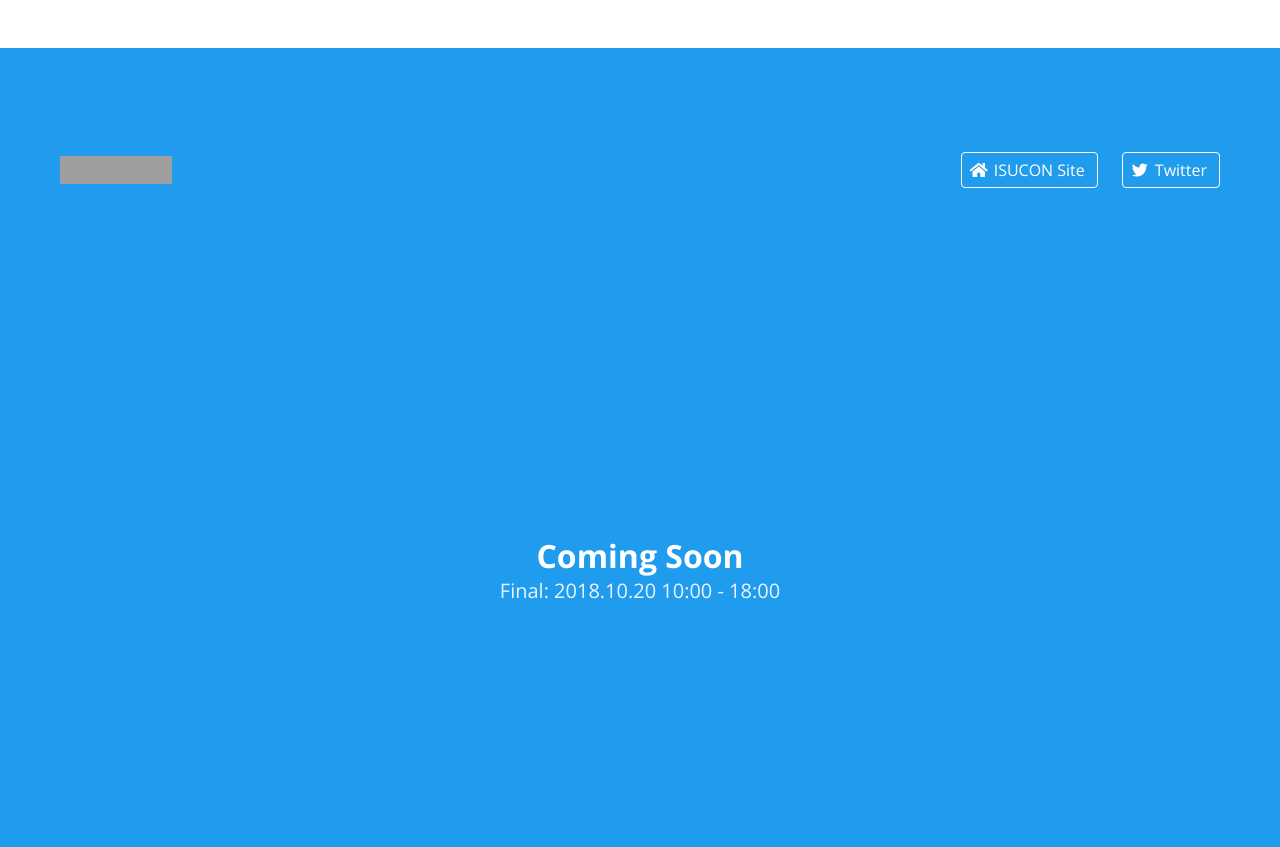
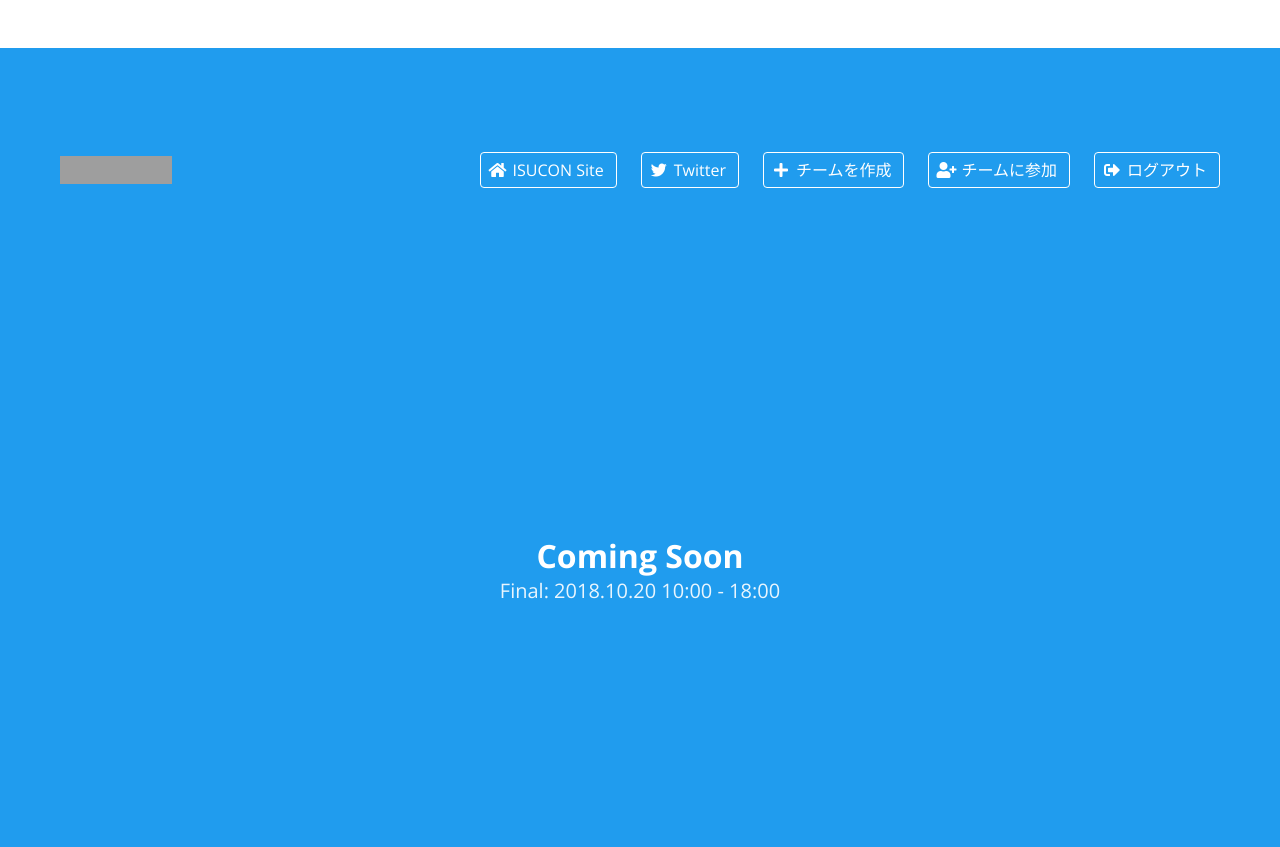
Before and after one commit to Sorarinu/isucon9-portal, a Django app: page / in a window 1280 px wide. Shown: the top 847 px of the page. Run offline with Django 3.2, Linux system fonts and the light colour scheme; the visitor is signed in with stand-in values (Sample User, id 1); parts of the project's set-up code (start-up, migrations or seed data) failed here and were passed over; grey boxes are pictures that could not be loaded.

Commit message:
チーム関連リンク、ログインログアウトを追加

```diff
--- a/isucon/portal/templates/landing.html
+++ b/isucon/portal/templates/landing.html
@@ -46,11 +46,47 @@
               </span>
               {% if user and user.is_authenticated and user.team %}
               <span class="navbar-item">
-                <a class="button is-white is-outlined" target="_blank" href="{% url "team_information" %}">
+                <a class="button is-white is-outlined" href="{% url "team_information" %}">
                   <span class="icon">
                     <i class="fas fa-info-circle"></i>
                   </span>
                   <span>チーム情報</span>
+                </a>
+              </span>
+              {% elif user and user.is_authenticated and not user.team %}
+              <span class="navbar-item">
+                <a class="button is-white is-outlined" href="{% url "create_team" %}">
+                  <span class="icon">
+                    <i class="fas fa-plus"></i>
+                  </span>
+                  <span>チームを作成</span>
+                </a>
+              </span>
+              <span class="navbar-item">
+                <a class="button is-white is-outlined" href="{% url "join_team" %}">
+                  <span class="icon">
+                    <i class="fas fa-user-plus"></i>
+                  </span>
+                  <span>チームに参加</span>
+                </a>
+              </span>
+              {% endif %}
+              {% if user and user.is_authenticated %}
+              <span class="navbar-item">
+                <a class="button is-white is-outlined" href="{% url "logout" %}">
+                  <span class="icon">
+                    <i class="fas fa-sign-out-alt"></i>
+                  </span>
+                  <span>ログアウト</span>
+                </a>
+              </span>
+              {% else %}
+              <span class="navbar-item">
+                <a class="button is-white is-outlined" href="{% url "login" %}">
+                  <span class="icon">
+                    <i class="fas fa-sign-in-alt"></i>
+                  </span>
+                  <span>ログイン</span>
                 </a>
               </span>
               {% endif %}
```
